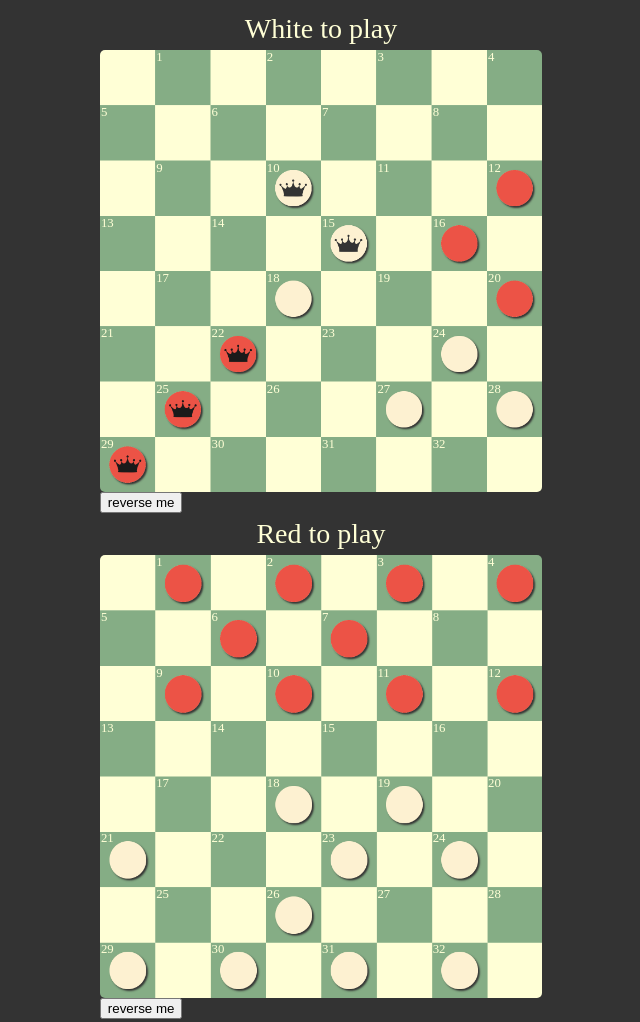
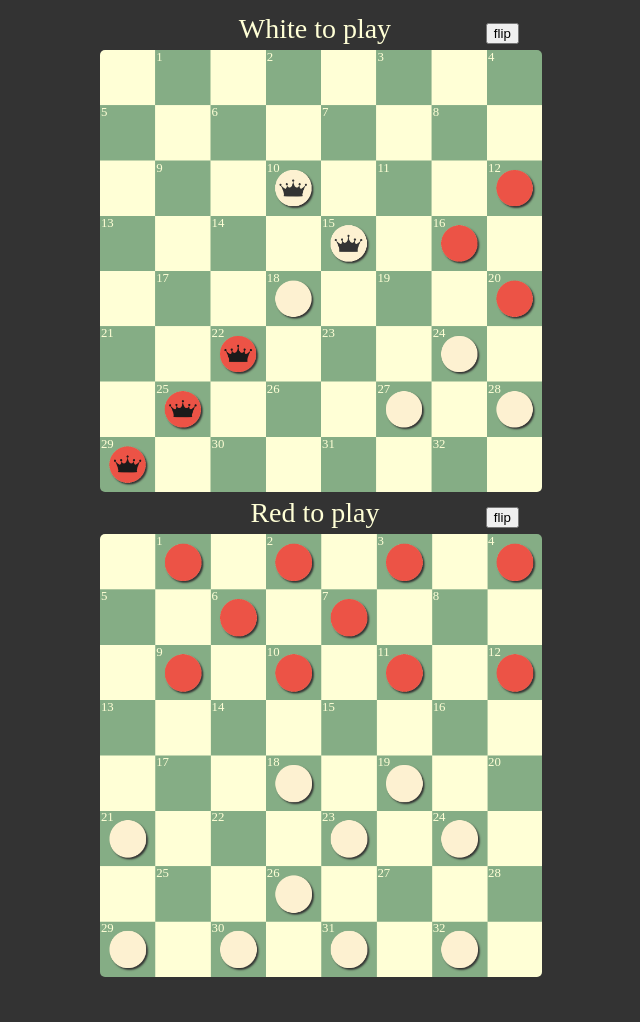
Before and after one commit to Demalpheus/acfcheckers-pdn, a plain HTML site: page index.html in a window 1280 px wide. Shown: the top 1022 px of the page, without its empty margins (319-959 px from the left). Drawn offline with Linux system fonts and the light colour scheme.

Commit message:
Moving flip board button above the board

```diff
--- a/main.css
+++ b/main.css
@@ -39,10 +39,22 @@ pdn-fen {
 }
 */
 .pdn-title {
+    display: inline-block;
     margin: auto;
     padding: 5px;
     text-align: center;
     font-size: 1.75em;
+    width: 75%;
+}
+
+.pdn-spacer {
+    display: inline-block;
+    width: 10%;
+}
+
+.pdn-flip {
+    margin-left: auto;
+    margin-right: 0;
 }
 
 .piece {
--- a/main.js
+++ b/main.js
@@ -4,6 +4,16 @@ class FENComponent extends HTMLElement {
         // Clear contents
         this.innerText = ""
         // Create controls
+        let leftspacer = document.createElement('div')
+        leftspacer.classList.add("pdn-spacer")
+        leftspacer.innerText = ""
+        let rightspacer = document.createElement('div')
+        rightspacer.classList.add("pdn-spacer")
+        let flipbutton = document.createElement('button')
+        flipbutton.classList.add("pdn-flip")
+        flipbutton.innerText = "flip"
+        flipbutton.onclick = function (event) { reverseBoard((event.target.parentElement).parentElement) }
+        rightspacer.appendChild(flipbutton)
         let title = document.createElement('div')
         let turntext = getFenTurnText(fen)
         title.classList.add("pdn-title")
@@ -11,13 +21,11 @@ class FENComponent extends HTMLElement {
 
         let board = document.createElement('div')
         board.classList.add('board')
+        this.appendChild(leftspacer)
         this.appendChild(title)
+        this.appendChild(rightspacer)
         this.appendChild(board)
 
-        let reversebtn = document.createElement('button')
-        reversebtn.innerText = "reverse me"
-        reversebtn.onclick = function (event) { reverseBoard(event.target.parentElement) }
-        this.appendChild(reversebtn)
         // Check to see if the data-reverse-board value is set, else use a default value of true
 /*        let reversedAttr = this.getAttribute('data-reverse-board')
         let reversed = true
```
